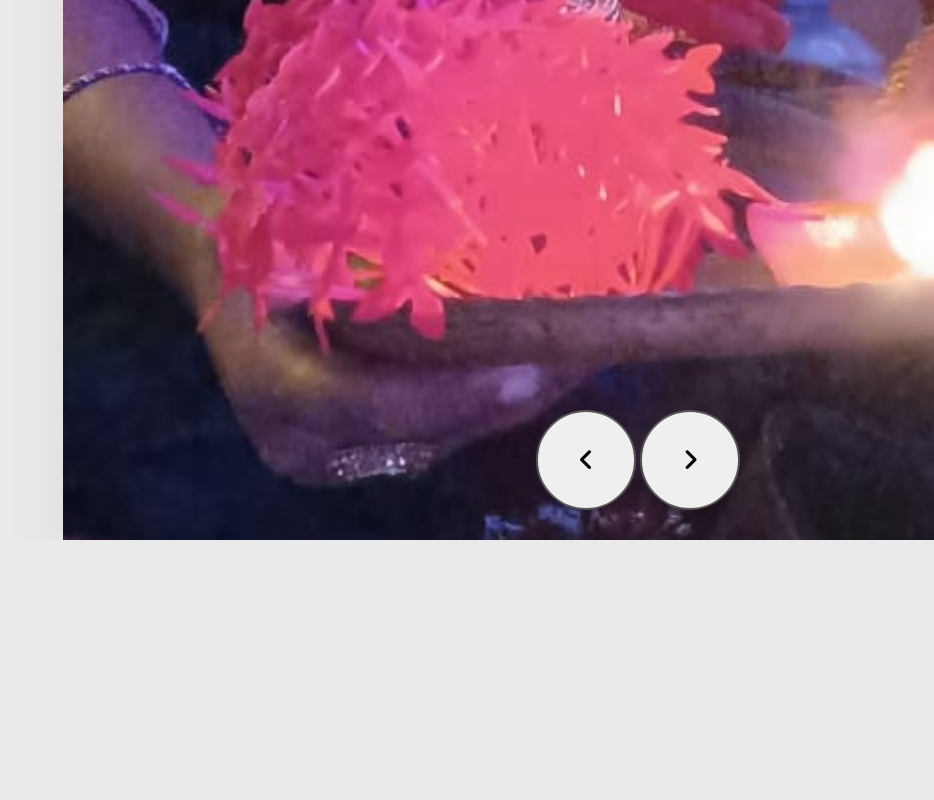
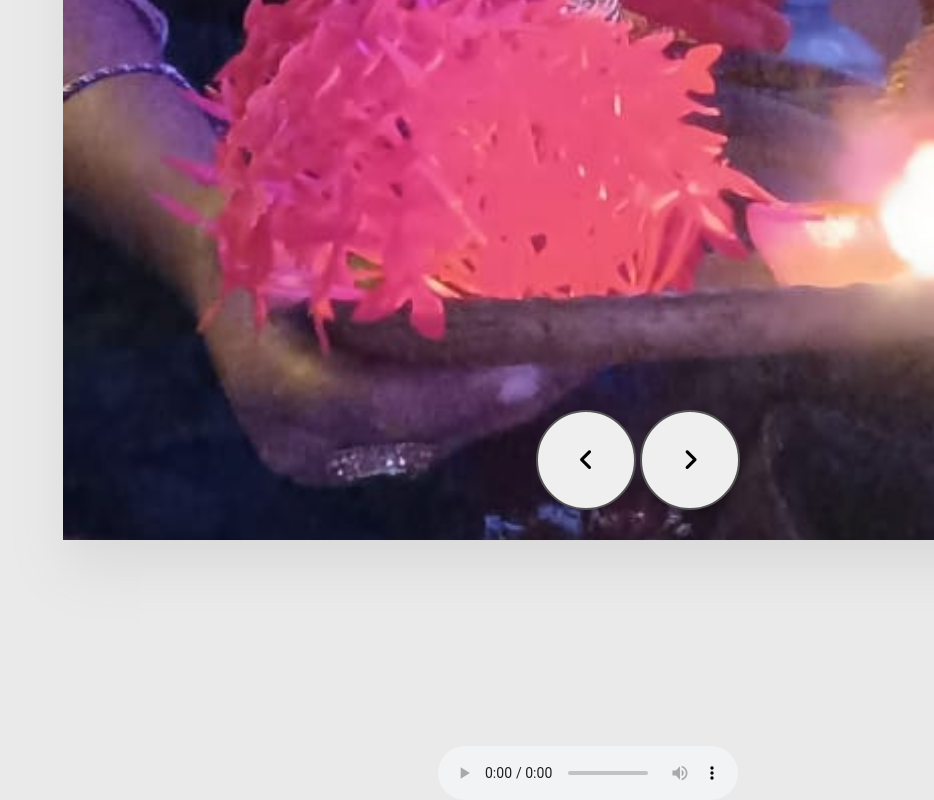
Before and after one commit to 9339049348/surprise.github.io, a plain HTML site: page index.html in a window 1280 px wide. Shown: the part 844-1644 px from the top of the page, without its empty margins (346-1280 px from the left). Before the commit the page ends 1384 px from the top, so only its background shows below. Drawn offline with Linux system fonts and the light colour scheme.

Commit message:
Update style.css

```diff
--- a/style.css
+++ b/style.css
@@ -132,3 +132,15 @@ body{
 #next{
   font-size: 25px;
 }
+
+.audio-player{
+  position: absolute;
+  left:50%;
+  top:110%;
+  transform: translate(-50%,0%);
+  border-radius: 50px;
+  display: flex;
+  align-items: center;
+  justify-content: space-between;
+  padding:0 20px;
+}
```
